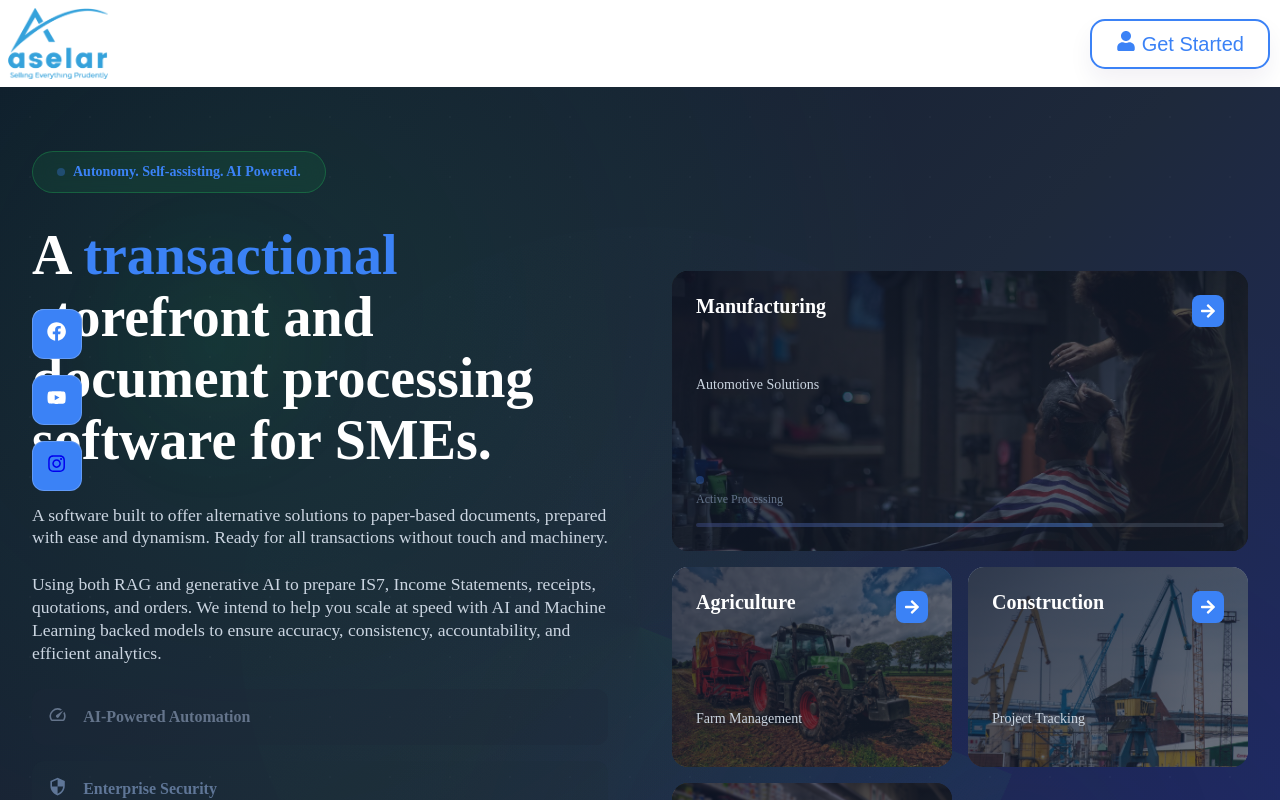
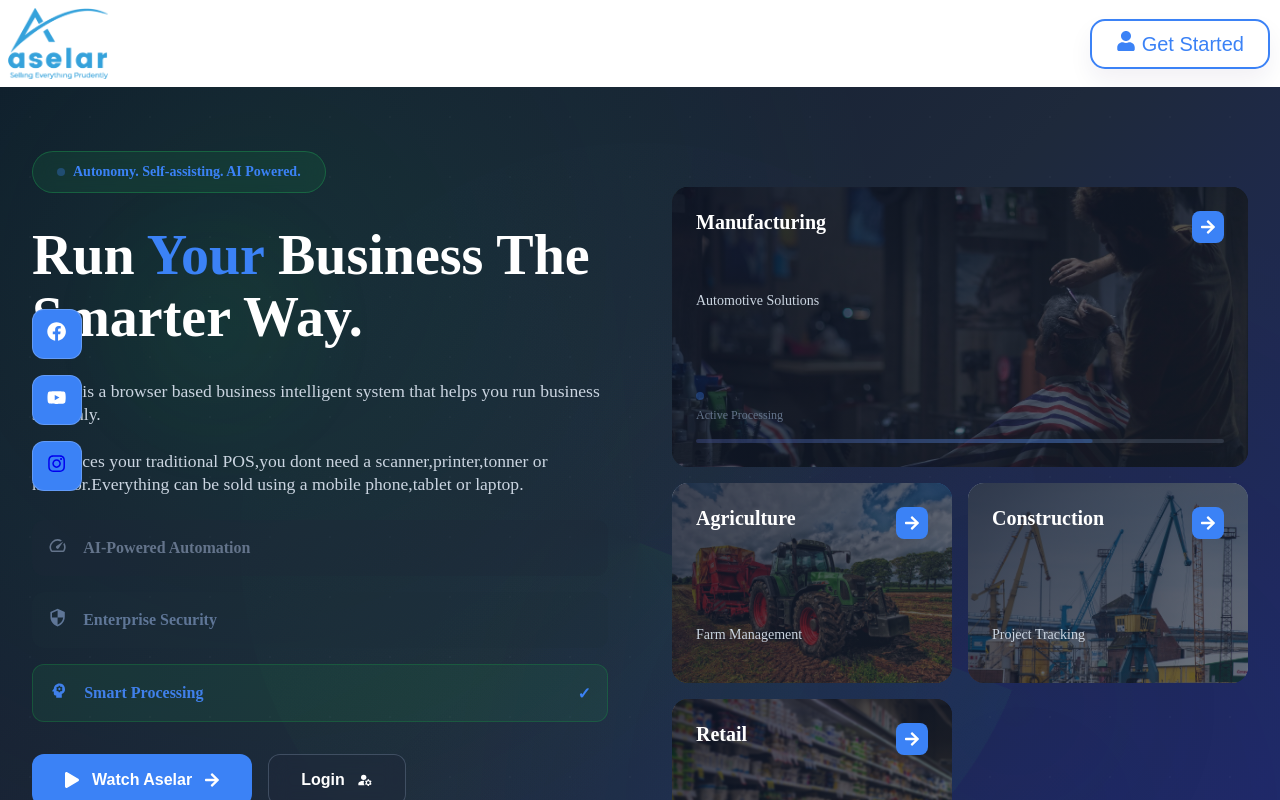
Before and after one commit to aselarbw-dev/aselar, a React (Vite) app in the folder aselar-receipts/: page / in a window 1280 px wide. Shown: the top 800 px of the page. Built offline with nearby package versions, Linux system fonts and the light colour scheme.

Commit message:
fixed logins

```diff
--- a/aselar-receipts/src/Componets/Hero.tsx
+++ b/aselar-receipts/src/Componets/Hero.tsx
@@ -95,20 +95,16 @@ const Hero: React.FC = () => {
 
               <div className={Herostyles.headlines}>
                 <h3 className={Herostyles.finalTitle}>
-               A  <span className={Herostyles.highlightBlue}>transactional</span> storefront and document processing software for SMEs.
+               Run  <span className={Herostyles.highlightBlue}>Your</span> Business The Smarter Way.
                 </h3>
               </div>
 
               {/* Description */}
               <p className={Herostyles.description}>
-                A software built to offer alternative solutions to paper-based documents,
-                prepared with ease and dynamism. Ready for all transactions without touch and machinery.
+               Aselar is a browser based business intelligent system that helps you run business smoothly.
               </p>
                 <p className={Herostyles.description}>
-Using both RAG and generative AI to prepare IS7, Income Statements, receipts,
-            quotations, and orders. We intend to help you scale at speed with AI
-            and Machine Learning backed models to ensure accuracy, consistency,
-            accountability, and efficient analytics.
+It replaces your traditional POS,you dont need a scanner,printer,tonner or monitor.Everything can be sold using a mobile phone,tablet or laptop.
               </p>
               {/* Features List */}
               <div className={Herostyles.featuresList}>
```
